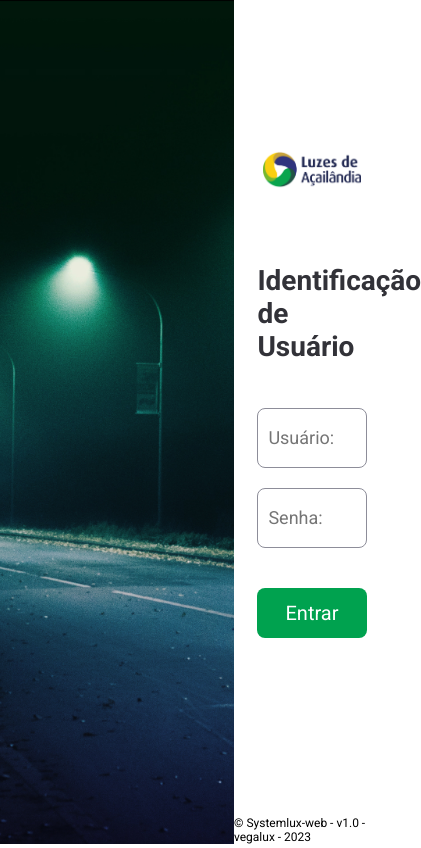
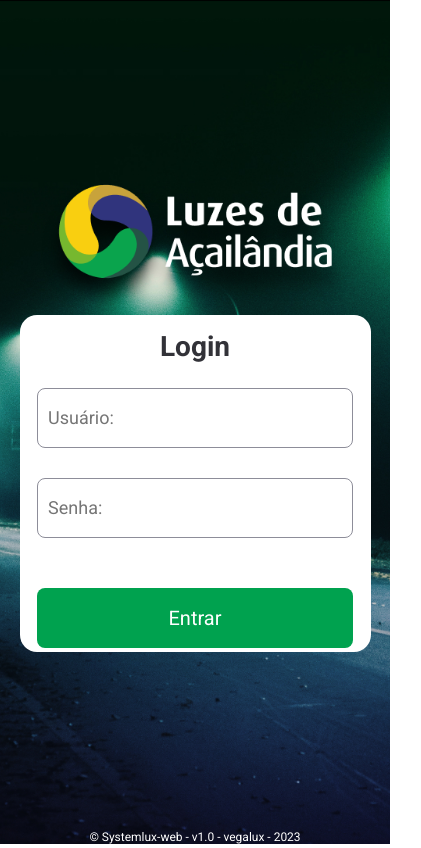
Before and after one commit to ArelsaBrasil/FrontendSystem, a React (Vite) app: page / in a window 390 px wide. Shown: the whole page, 421 px wide, since content can reach past the window. Built offline with nearby package versions, Linux system fonts and the light colour scheme.

Commit message:
First step in mobile layout.

```diff
--- a/src/layouts/LoginLayout/index.tsx
+++ b/src/layouts/LoginLayout/index.tsx
@@ -1,13 +1,17 @@
 import {
   ContainerLoginInterface,
+  FormLogin,
   InputFormLogin,
   LoginCard,
   LoginContainer,
+  LogoAzulimg,
+  LogoBranco,
   SubmitButton,
   Wallpaper,
 } from "./styles";
 import wallpaper from "../../assets/images/wallpaperLuzes.jpg";
-import logo from "../../assets/images/luzesDeAcailandiaLogo.png";
+import logoAzul from "../../assets/images/luzesDeAcailandiaLogo.png";
+import logoBranco from "../../assets/images/luzesDeAcailandiaLogoBranco.png";
 
 import { NavLink } from "react-router-dom";
 
@@ -15,17 +19,15 @@ export function LoginLayout() {
   return (
     <>
       <ContainerLoginInterface>
-        <Wallpaper>
-          <img src={wallpaper} alt="" />
-        </Wallpaper>
+        <Wallpaper>{/* <img src={wallpaper} alt="" /> */}</Wallpaper>
         <LoginContainer>
+          <LogoBranco src={logoBranco} alt="" />
           <LoginCard>
-            <img src={logo} alt="" />
+            <LogoAzulimg src={logoAzul} alt="" />
 
             <div>
-              <p>Identificação de Usuário </p>
-              <form action="">
-                <div>
+              <p>Login </p>
+              <FormLogin>
                 <InputFormLogin
                   type="text"
                   autoComplete="off"
@@ -33,9 +35,7 @@ export function LoginLayout() {
                   placeholder="Usuário:"
                   // required
                 />
-                </div>
 
-                <div>
                 <InputFormLogin
                   type="password"
                   autoComplete="off"
@@ -43,15 +43,14 @@ export function LoginLayout() {
                   placeholder="Senha:"
                   // required
                 />
-                </div>
                 <NavLink to="/admin">
                   <SubmitButton type="submit">Entrar</SubmitButton>
                 </NavLink>
-              </form>
+              </FormLogin>
             </div>
           </LoginCard>
+        </LoginContainer>
           <span>© Systemlux-web - v1.0 - vegalux - 2023</span>
-        </LoginContainer>
       </ContainerLoginInterface>
     </>
   );
--- a/src/layouts/LoginLayout/styles.ts
+++ b/src/layouts/LoginLayout/styles.ts
@@ -1,13 +1,40 @@
 import styled from "styled-components";
+import wallpaper from "../../assets/images/wallpaperLuzes.jpg";
 
 export const ContainerLoginInterface = styled.div`
-  width: 100%;
+  width: 100vw;
   height: 100vh;
+  background-size: cover;
+  background-image: url(${wallpaper});
+  background-position: center 0;
+  display: flex;
+  flex-direction: column;
+  align-items: center;
+  span {
+    color: ${(props) => props.theme.white};
+    font-size: 0.75rem;
+  }
+  @media (min-width: 769px) {
+    display: flex;
     background: ${(props) => props.theme.white};
-  display: flex;
+  }
+
+`;
+
+export const LogoBranco = styled.img`
+  @media (max-width: 767px) {
+    width: 80%;
+  }
+`;
+export const LogoAzulimg = styled.img`
+  display: none;
+  @media (min-width: 769px) {
+    display: block;
+  }
 `;
 
 export const Wallpaper = styled.div`
+  @media (min-width: 769px) {
     width: 60%;
     height: 100vh;
 
@@ -18,9 +45,24 @@ export const Wallpaper = styled.div`
       object-fit: cover;
       overflow: hidden;
     }
+  }
 `;
 
 export const LoginContainer = styled.div`
+  width: 100vw;
+  height: 99vh;
+  display: flex;
+  flex: 1, 20px;
+  flex-direction: column;
+  align-items: center;
+  justify-content: center;
+
+  span {
+    color: ${(props) => props.theme.white};
+    font-size: 0.75rem;
+  }
+
+  @media (min-width: 769px) {
     width: 40vw;
     height: 100vh;
     display: flex;
@@ -28,12 +70,48 @@ export const LoginContainer = styled.div`
     flex-direction: column;
     align-items: center;
     justify-content: space-between;
+
     span {
+      height: 100px;
       font-size: 0.75rem;
+      color: ${(props) => props.theme["gray-900"]};
+    }
   }
 `;
 
 export const LoginCard = styled.div`
+  width: 90%;
+  height: 40vh;
+  border-radius: 17px;
+  display: flex;
+  flex-direction: column;
+  align-items: center;
+  justify-content: space-between;
+  /* margin-top: 150px; */
+  background-color: ${(props) => props.theme.white};
+
+  div {
+    width: 100%;
+    height: 100%;
+    display: flex;
+    flex-direction: column;
+    align-items: center;
+    justify-content: space-between;
+  }
+  p {
+    font-weight: 700;
+    font-size: 1.75rem;
+    margin: 15px;
+    color: ${(props) => props.theme["gray-600"]};
+  }
+
+  a {
+    text-decoration: none;
+    width: 100%;
+    /* height: 100%; */
+  }
+
+  @media (min-width: 769px) {
     width: 70%;
     height: 450px;
     display: flex;
@@ -45,9 +123,6 @@ export const LoginCard = styled.div`
     img {
       width: 90%;
     }
-  div {
-    width: 100%;
-  }
     p {
       font-weight: 700;
       font-size: 1.75rem;
@@ -56,15 +131,16 @@ export const LoginCard = styled.div`
       margin-bottom: 30px;
       color: ${(props) => props.theme["gray-600"]};
     }
-  span {
-    font-size: 0.75rem;
-    align-items: flex-end;
   }
-  a {
-    text-decoration: none;
-  }
+`;
 
-
+export const FormLogin = styled.form`
+  width: 90%;
+  height: 100%;
+  display: flex;
+  flex-direction: column;
+  align-items: center;
+  justify-content: end;
 `;
 
 export const InputFormLogin = styled.input`
@@ -90,11 +166,35 @@ export const InputFormLogin = styled.input`
     outline-width: max(2px);
     outline-color: ${(props) => props.theme["green-300"]};
   }
+  @media (min-width: 769px) {
+    width: 100%;
+    height: 60px;
+    border-radius: 8px;
+    display: flex;
+    align-items: center;
+    justify-content: center;
+    background: ${(props) => props.theme.white};
+    color: ${(props) => props.theme["gray-900"]};
+    border: 1px solid;
+    border-color: ${(props) => props.theme["gray-400"]};
+    padding: 10px;
+    margin-top: 10px;
+    margin-bottom: 20px;
+    font-size: 18px;
+
+    &:focus {
+      border: 2px solid;
+      border-color: ${(props) => props.theme["gray-100"]};
+      outline-style: solid;
+      outline-width: max(2px);
+      outline-color: ${(props) => props.theme["green-300"]};
+    }
+  }
 `;
 
 export const SubmitButton = styled.button`
   width: 100%;
-  height: 50px;
+  height: 60px;
   border-radius: 8px;
   display: flex;
   align-items: center;
@@ -102,7 +202,7 @@ export const SubmitButton = styled.button`
   background: ${(props) => props.theme["green-500"]};
   color: ${(props) => props.theme.white};
   border: none;
-  margin-top: 40px;
+  margin-top: 30px;
   margin-bottom: 20px;
   font-size: 20px;
   transition: 0.25s ease-in-out;
```
Also changed, not shown: src/assets/images/luzesDeAcailandiaLogoBranco.png (added). Lines whose indentation alone changed are shown as unchanged.
